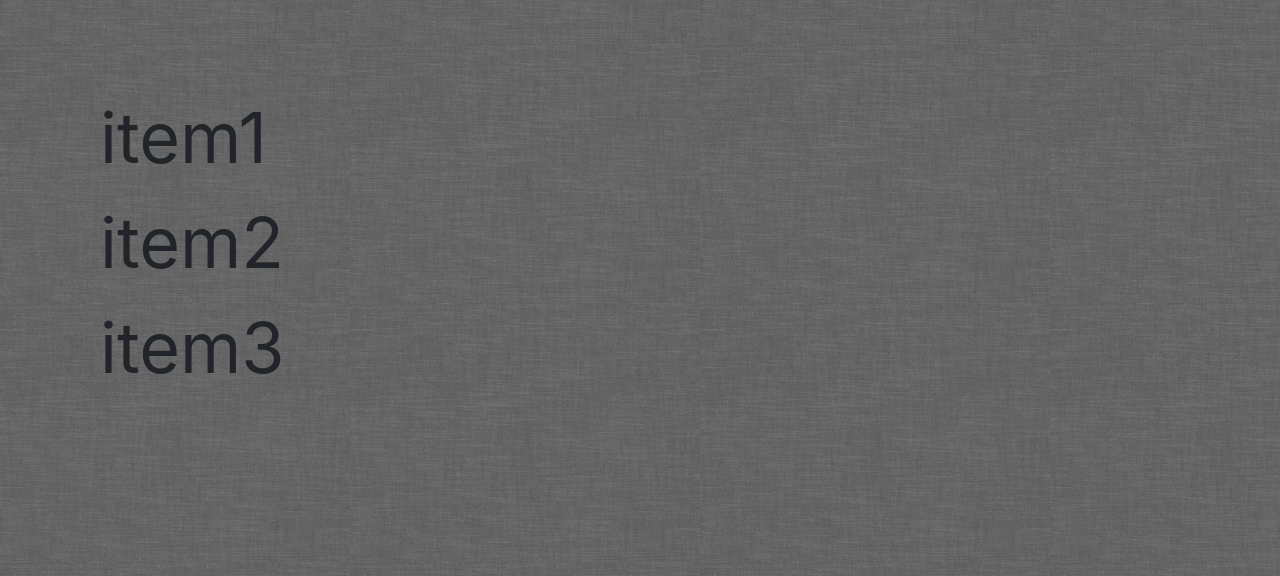
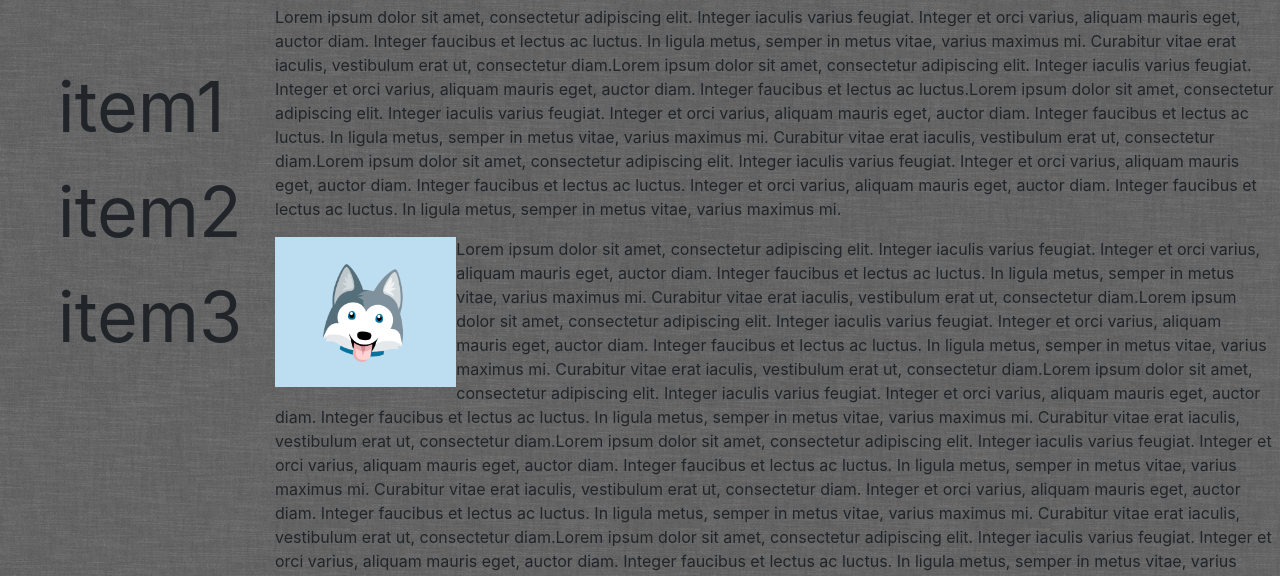
Before and after one commit to ZekkaUltra/exercice_SIMPLON_GK, a website: page exo_SIMPLON.html in a window 1280 px wide. Shown: the part 215-791 px from the top of the page. Drawn offline with nearby package versions, Linux system fonts and the light colour scheme.

Commit message:
Update exo_Simplon.css

```diff
--- a/exo_SIMPLON.css
+++ b/exo_SIMPLON.css
@@ -1,21 +1,26 @@
+.bloc_page {
+    margin: 10px;
+    width:100%;
+    height:100%;
+    display: flex;
+    flex-direction: row;
+    flex-wrap: nowrap;
+    justify-content: stretch;
+}
+
 .nav {
     width: 20%;
-    height: 940px;
+    display: flex;
+    align-items: center;
+    justify-content: center;
 }
 
 .conteneur {
     width: 80%;
-    height: 940px;
-}
+    display: flex;
+    flex-direction: column;
+    align-items: stretch;
 
-.article {
-    width: 100%;
-    height: 50%;
-}
-
-.footer {
-    width: 100%;
-    height: 50%;
 }
 
 .photo {
@@ -31,8 +36,6 @@
 
 body {
     background-image: url("image2.png");
-    display: flex;
-    flex-direction: row;
 }
 
 img {
@@ -42,9 +45,6 @@ img {
 
 ul {
     font-size: 70px;
-    position: fixed;
-    top: 300px;
-    left: 100px;
 }
 
 h1 {
```
